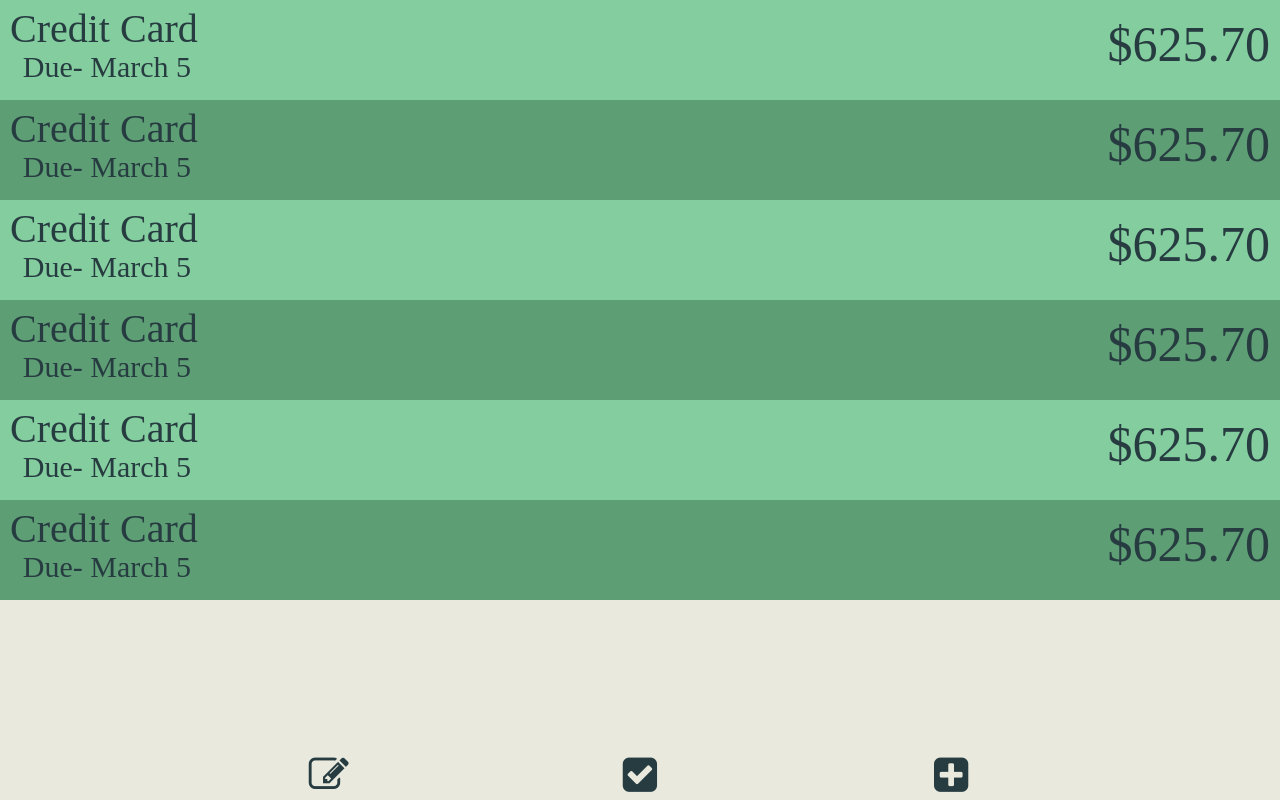
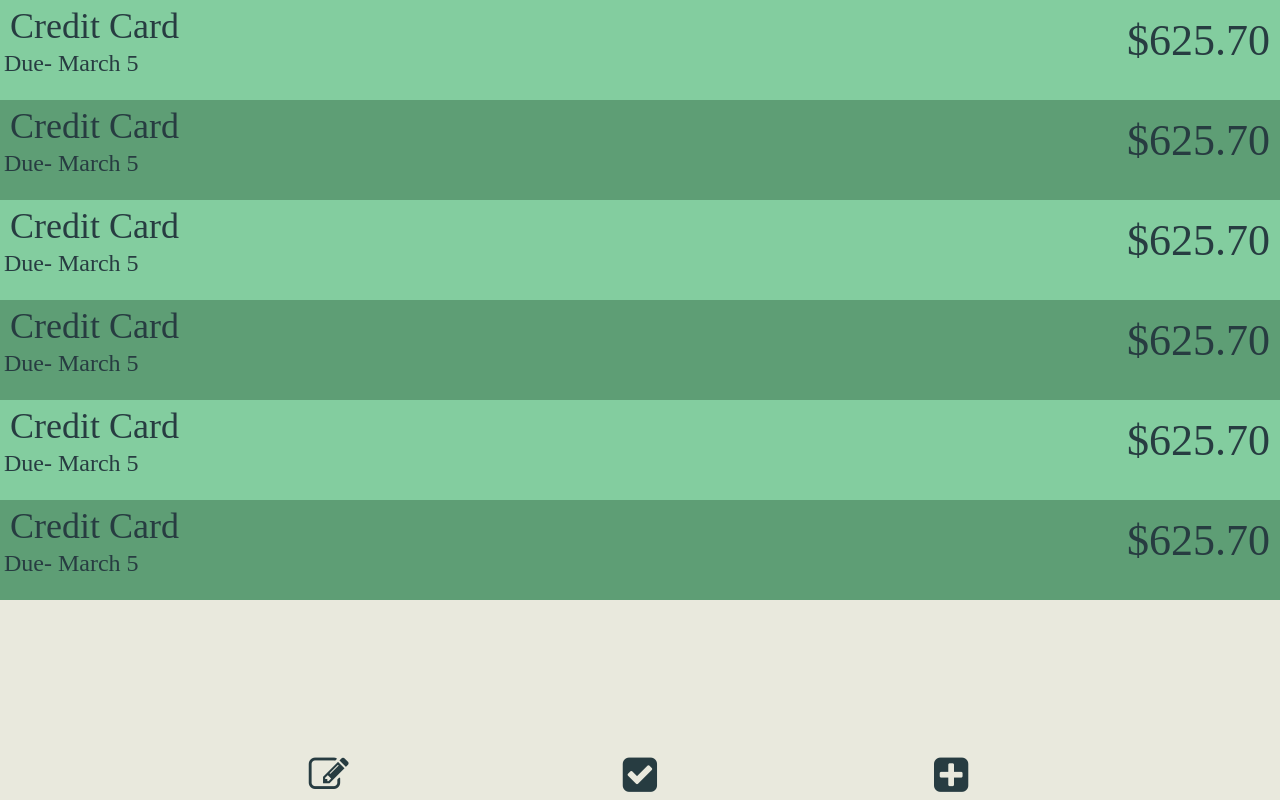
Before and after one commit to shweetshourpowk/payyourdamnbills, a plain HTML site: page index.html in a window 1280 px wide. Shown: the top 800 px of the page. Drawn offline with Linux system fonts and the light colour scheme.

Commit message:
updated font sizes to ems

```diff
--- a/less/view.less
+++ b/less/view.less
@@ -37,14 +37,14 @@
 
     .bName {
       position: relative;
-      font-size: 40px;
+      font-size: 2.25em;
       top: 5px;
       left: 10px;
       float: left;
     }
 
     .dDate {
-      font-size: 30px;
+      font-size: 1.5em;
       position: relative;
       left: -165px;
       float: left;
@@ -54,7 +54,7 @@
     .bAmount {
       position: relative;
       float: right;
-      font-size: 50px;
+      font-size: 2.75em;
       top: 15px;
       right: 10px;
     }
```
Also changed, not shown: css/style.css.
